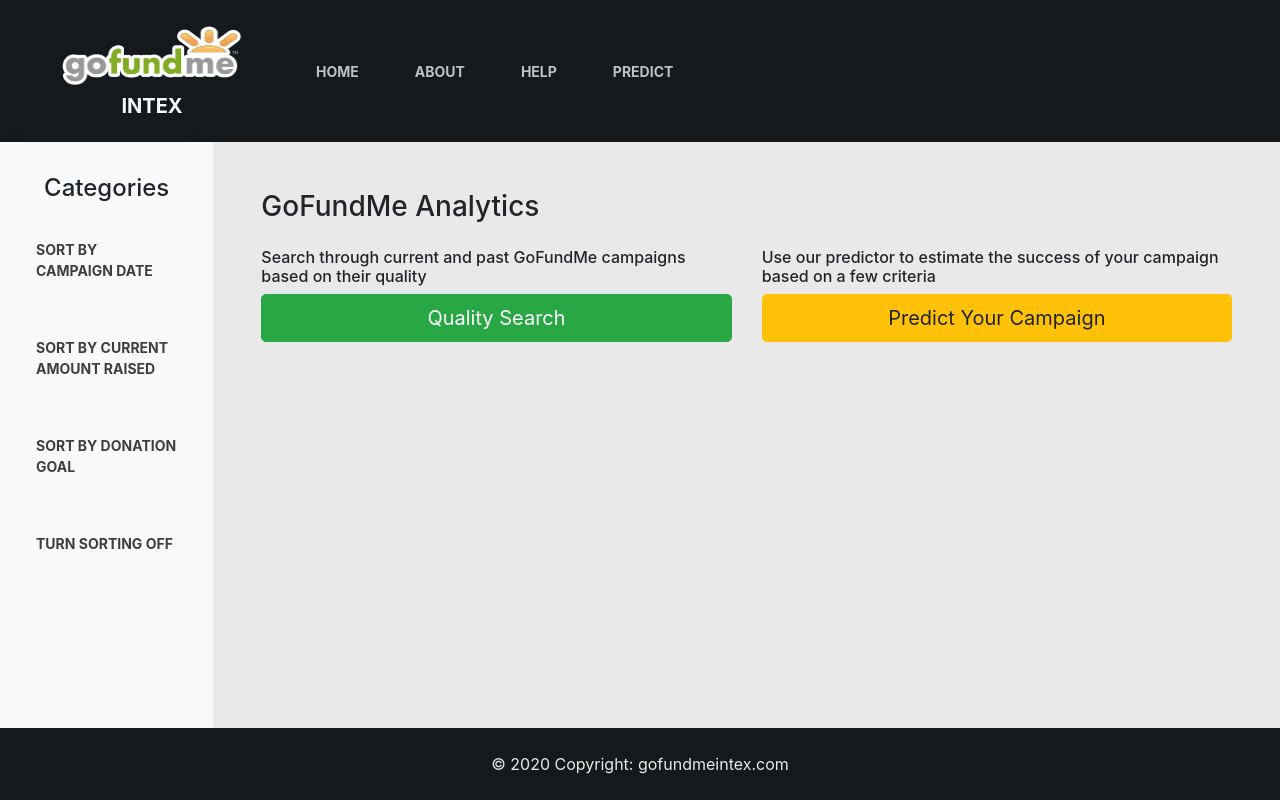
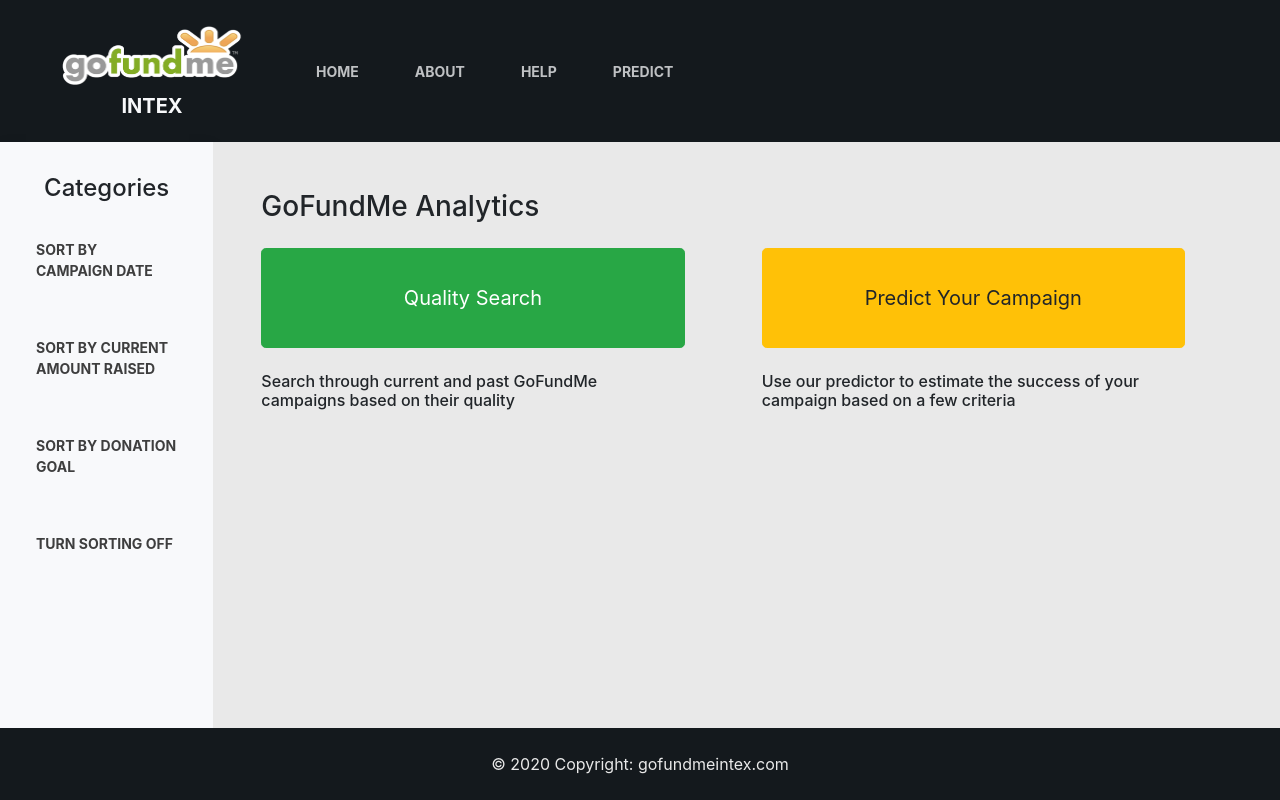
Before and after one commit to kdihut11/intex2, a React (Create React App) app in the folder gofundmereact/: page / in a window 1280 px wide. Built offline with nearby package versions, Linux system fonts and the light colour scheme; no server answers.

Commit message:
changed buttons on home page

```diff
--- a/gofundmereact/src/home.js
+++ b/gofundmereact/src/home.js
@@ -18,13 +18,15 @@ function Home(props) {
         </bs.Row>
         <bs.Row md="0" className="mt-3">
           <bs.Col>
-            <h6>Search through current and past GoFundMe campaigns based on their quality</h6>
-            <bs.Button onClick={e=>{history.push('/search')}} variant="success" size="lg" block>Quality Search</bs.Button>
+          <bs.Button onClick={e=>{history.push('/search')}} variant="success" size="lg" block style={{height: '100px', width:'90%'}}>Quality Search</bs.Button><br></br>
+
+            <h6 style={{ width:'90%'}}>Search through current and past GoFundMe campaigns based on their quality</h6>
           </bs.Col>
 
           <bs.Col>
-            <h6>Use our predictor to estimate the success of your campaign based on a few criteria</h6>
-            <bs.Button onClick={e=>{history.push('/predict')}} variant="warning" size="lg" block>Predict Your Campaign</bs.Button>
+          <bs.Button onClick={e=>{history.push('/predict')}} variant="warning" size="lg" block style={{height: '100px', width:'90%'}}>Predict Your Campaign</bs.Button><br></br>
+
+            <h6 style={{ width:'90%'}}>Use our predictor to estimate the success of your campaign based on a few criteria</h6>
           </bs.Col>
         </bs.Row>
     </bs.Container>
```
